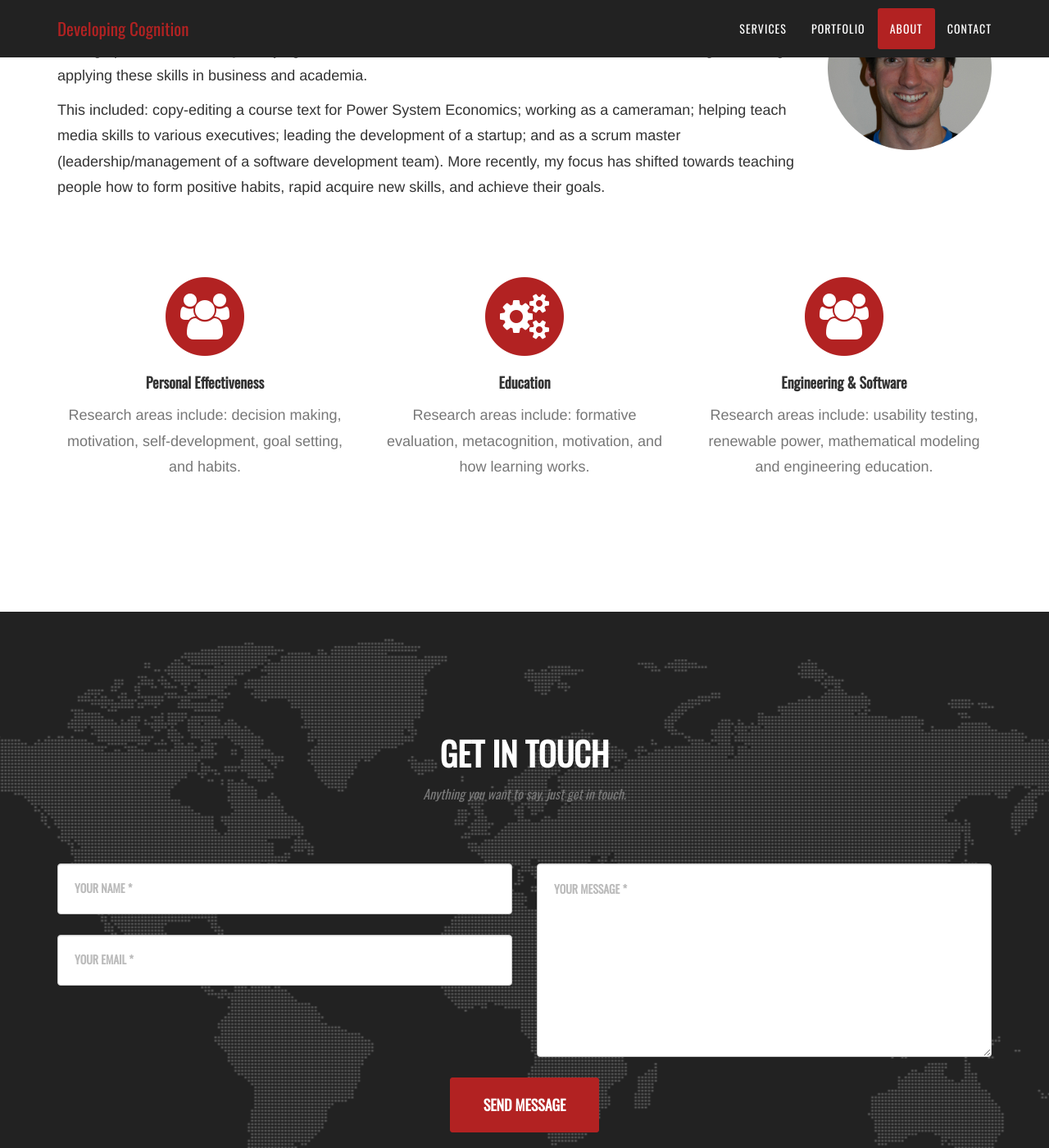
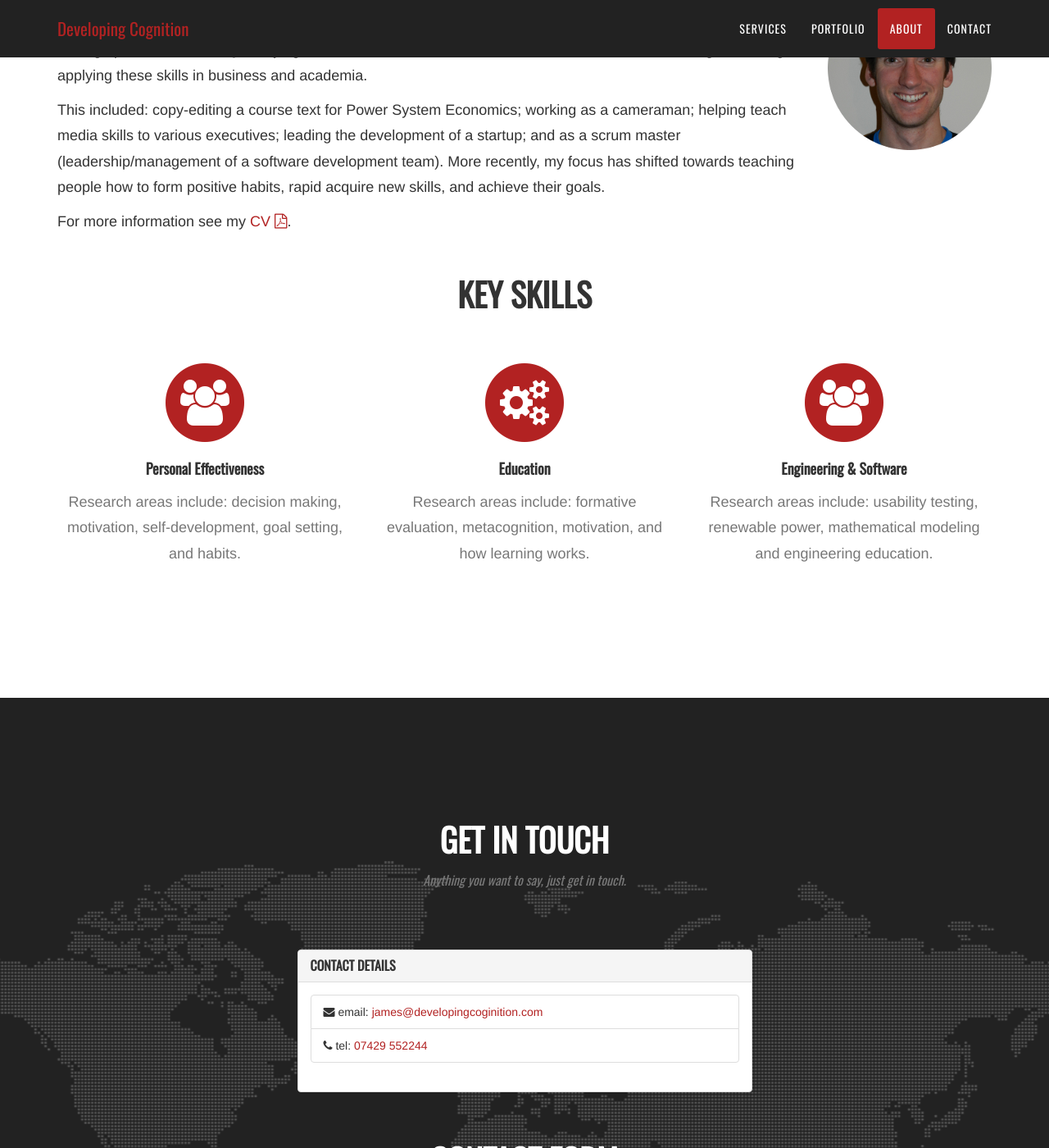
Before and after one commit to kerspoon/developingcognition.com, a Jekyll site: the page built from index.html, in a window 1280 px wide and 1400 px high, scrolled down 2619 px. Shown: the whole window at 82% size. Built offline with Jekyll 4.4.1, drawn with Linux system fonts in a browser that asks for light colours; nearby versions of some CDN libraries; some web fonts are replaced.

Commit message:
added contact details and subsection headings

```diff
--- a/_includes/footer.html
+++ b/_includes/footer.html
@@ -6,7 +6,7 @@
             </div>
             <div class="col-md-4">
                 <ul class="list-inline social-buttons">
-                    <li><a href="/files/CV.pdf"><i class="fa fa-file-word-o"></i></a>
+                    <li><a href="/files/CV.pdf"><i class="fa fa-file-pdf-o"></i></a>
                     </li>
                     <li><a href="https://uk.linkedin.com/in/james-brooks-4aa3a944"><i class="fa fa-linkedin"></i></a>
                     </li>
--- a/css/main.scss
+++ b/css/main.scss
@@ -11,4 +11,8 @@ $gray: #777;
 $gray-lighter: #f7f7f7;
 $placeholder-text: #bbbbbb;
 
+.subsection {
+  padding: 40px 0;
+}
+
 @import "base";
--- a/index.html
+++ b/index.html
@@ -2,7 +2,6 @@
 layout: default
 ---
 
-<!-- Header -->
 <header>
     <div class="container">
         <div class="intro-text">
@@ -13,7 +12,6 @@ layout: default
     </div>
 </header>
 
-<!-- Services Section -->
 <section id="services">
     <div class="container">
         <div class="row">
@@ -51,7 +49,6 @@ layout: default
     </div>
 </section>
 
-<!-- Portfolio Grid Section -->
 <section id="portfolio" class="bg-light-gray">
     <div class="container">
         <div class="row">
@@ -107,7 +104,6 @@ layout: default
     </div>
 </section>
 
-<!-- About Section -->
 <section id="about">
     <div class="container">
         <div class="row">
@@ -116,6 +112,7 @@ layout: default
                 <h3 class="section-subheading text-muted">About Me</h3>
             </div>
         </div>
+
         <div class="row">
             <div class="col-md-12">
               <p>
@@ -141,14 +138,18 @@ layout: default
                 people how to form positive habits, rapid acquire new skills, and achieve their
                 goals.
               </p>
+              <p>
+                For more information see my <a href="/files/CV.pdf">CV <i class="fa fa-file-pdf-o"></i></a>.
+              </p>
             </div>
         </div>
+
         <div class="row">
-            <div class="col-lg-12 text-center">
-                <h2 class="section-heading"></h2>
-                <h3 class="section-subheading text-muted"></h3>
+            <div class="col-lg-12 text-center subsection">
+                <h2 class="section-heading">Key Skills</h2>
             </div>
         </div>
+
         <div class="row text-center">
             <div class="col-md-4">
                 <span class="fa-stack fa-4x">
@@ -178,7 +179,6 @@ layout: default
     </div>
 </section>
 
-<!-- Contact Section -->
 <section id="contact">
     <div class="container">
         <div class="row">
@@ -187,6 +187,29 @@ layout: default
                 <h3 class="section-subheading text-muted">Anything you want to say, just get in touch.</h3>
             </div>
         </div>
+
+        <div class="row">
+            <div class="col-md-6 col-md-offset-3">
+                <div class="panel panel-default">
+                  <div class="panel-heading">
+                    <h3 class="panel-title">Contact Details</h3>
+                  </div>
+                  <div class="panel-body">
+                    <ul class="list-group">
+                      <li class="list-group-item"><i class="fa fa-envelope"></i> email: <a href="mailto:james@developingcognition.com">james@developingcoginition.com</a></li>
+                      <li class="list-group-item"><i class="fa fa-phone"></i> tel: <a href="tel:+447429552244">07429 552244</a></li>
+                    </ul>
+                  </div>
+                </div>
+            </div>
+        </div>
+
+        <div class="row">
+            <div class="col-lg-12 text-center subsection">
+                <h2 class="section-heading">Contact Form</h2>
+            </div>
+        </div>
+
         <div class="row">
             <div class="col-lg-12">
                 <form name="sentMessage" id="contactForm" novalidate>
```
Also changed, not shown: 1 other file.
